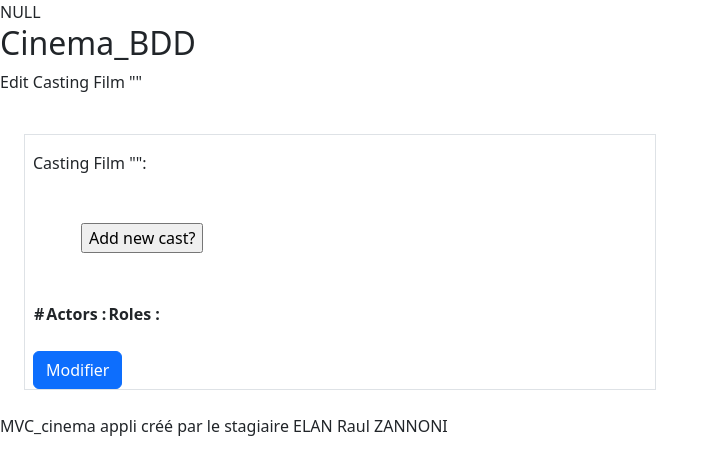
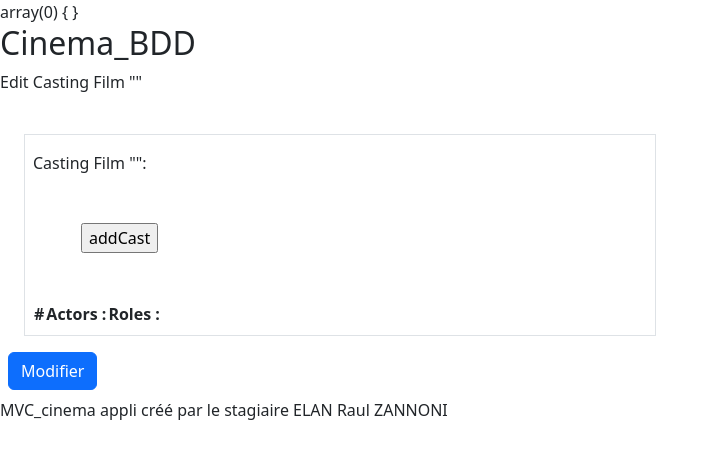
Before and after one commit to raulzannoni/BDD_my_cinema, a PHP site: page /index.php?action=editCasting in a window 1280 px wide. Shown: the part 46-521 px from the top of the page, without its empty margins (0-719 px from the left). Run offline with PHP 8.4, Linux system fonts and the light colour scheme; data comes from the database, SQL or seed files in the repository; tables that the repository leaves empty hold one stand-in row (values such as "Sample post"); data that the repository does not hold is empty; some libraries are stand-ins or nearby versions.

Commit message:
editCast à corriger

```diff
--- a/view/castings/editCasting.php
+++ b/view/castings/editCasting.php
@@ -15,26 +15,26 @@
 
 
 
-var_dump($castingList[2]);
+var_dump($db_castingList->fetchAll());
 
-function addCasting($array)
+function addCast($castingList, $id)
     {
-        echo "check";
+
+        $_SESSION['message'] = "<p>check</p>";
         $newline =  [
                         "actor" => "required",
                         "role"  => "required"
                     ];
 
-        $array[] = $newline;
+        $castingList[] = $newline;
+
+        header("Location:index.php?action=editCasting&id=".$id);
 
     }
 
-
-if(isset($_POST["addCast"]))
+if(isset($_POST['addCast']))
     {
-        //$id = $filmDetail["id_film"];
-        addCasting($castingList);
-        header("Location:index.php?action=editCasting&id=".$id);
+        addCast($castingList, $id);
     }
 
 
@@ -51,7 +51,9 @@
         <label class="form-label">Casting Film "<?= $filmDetail['title_film']?>":
             <div class="d-flex flex-column">
                 <div class= 'p-5'>
-                    <input type="submit" name="addCast" class="button" value="Add new cast?">
+                    <form action="editCasting.php">
+                        <input type="submit" name="addCast" class="button" value="addCast" />
+                    </form>
                 </div>
             </div>
                 <table>
```
